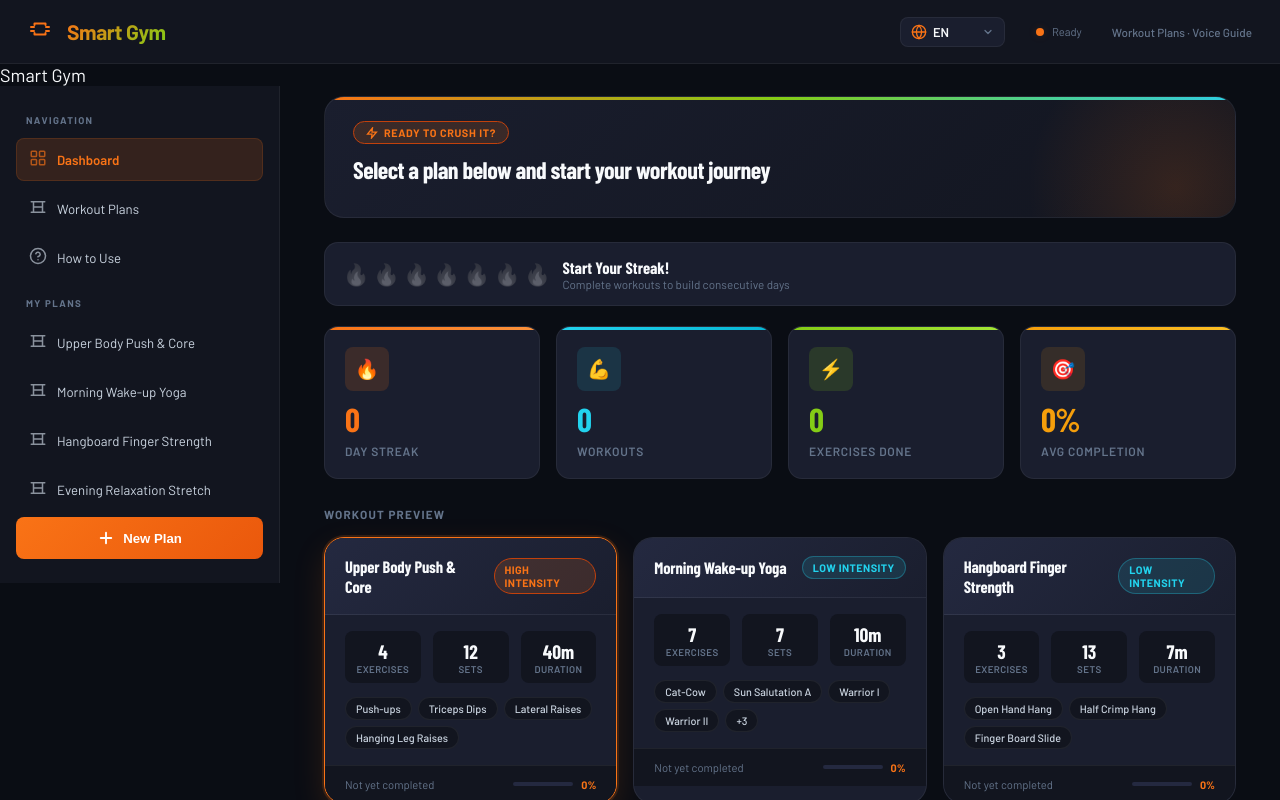
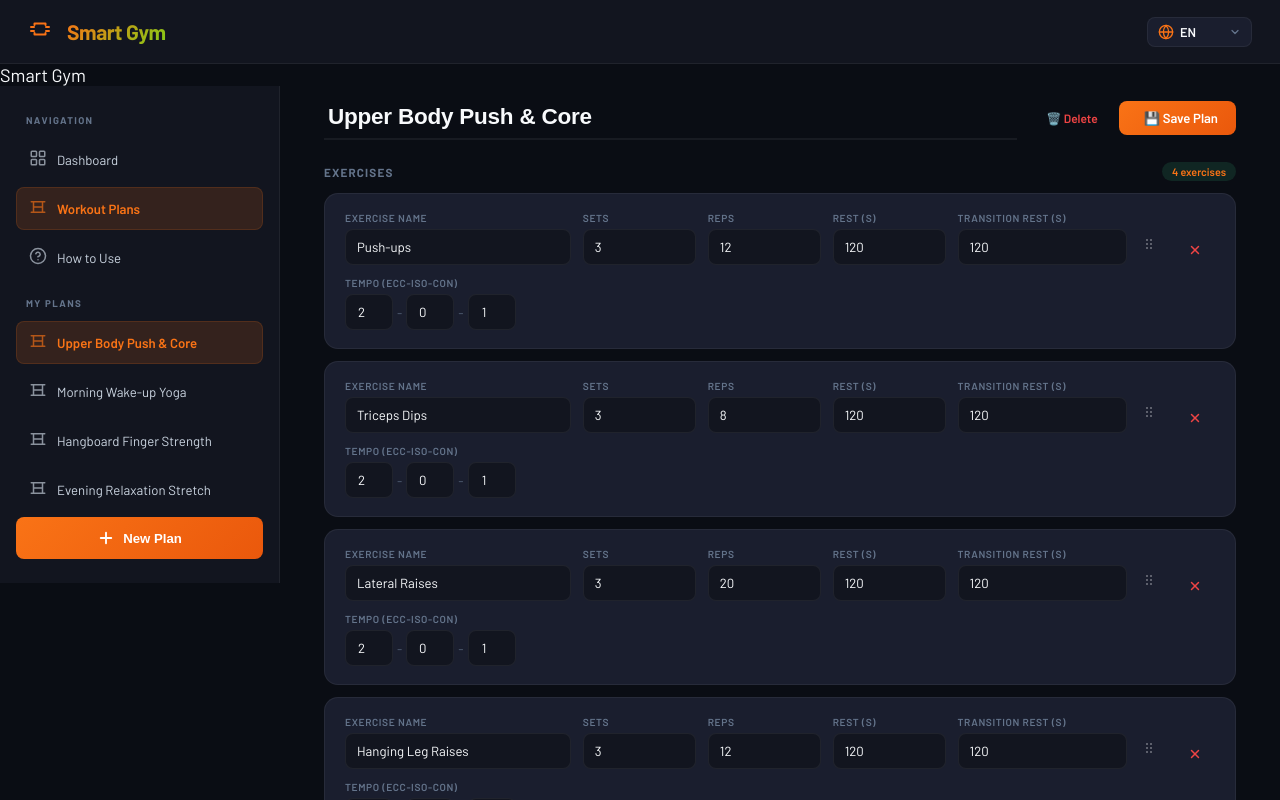
Before and after one commit to dxc7528/smart-gym, a React (Vite) app in the folder web/: page / in a window 1280 px wide. Shown: the top 800 px of the page. Built offline with nearby package versions, Linux system fonts and the light colour scheme; a web font is replaced by a local one.

Commit message:
refactor: set default landing page to plans and remove unused ModelStatus and offline PWA notification components

```diff
--- a/web/src/App.jsx
+++ b/web/src/App.jsx
@@ -19,7 +19,7 @@ export const ToastContext = createContext(null);
 seedDefaultPlans();
 
 export default function App() {
-  const [page, setPage] = useState('dashboard'); // 'dashboard' | 'plans' | 'howto'
+  const [page, setPage] = useState('plans'); // 'dashboard' | 'plans' | 'howto'
   const [mobileNavOpen, setMobileNavOpen] = useState(false);
   const [plans, setPlans] = useState(() => getAllPlans());
   const [currentPlanId, setCurrentPlanId] = useState(() => {
--- a/web/src/components/Layout.jsx
+++ b/web/src/components/Layout.jsx
@@ -1,6 +1,5 @@
 import React, { useContext } from 'react';
 import { AppContext } from '../App.jsx';
-import ModelStatus from './ModelStatus.jsx';
 import { t } from '../utils/i18n.js';
 
 const DumbbellIcon = () => (
@@ -39,7 +38,7 @@ const CloseIcon = () => (
 );
 
 export default function Layout({ children, sidebar, mobileNavOpen, setMobileNavOpen }) {
-  const { tts, lang, setLang } = useContext(AppContext);
+  const { lang, setLang } = useContext(AppContext);
 
   return (
     <div className="layout">
@@ -69,9 +68,6 @@ export default function Layout({ children, sidebar, mobileNavOpen, setMobileNavO
             <span className="lang-chevron"><ChevronIcon /></span>
           </div>
         </div>
-
-        <ModelStatus isReady={tts.isReady} lang={lang} />
-        <span className="subtitle" style={{ marginLeft: '1rem' }}>{t(lang, 'subtitle')}</span>
       </header>
 
       {/* Mobile nav overlay */}
--- a/web/src/components/PwaUpdater.jsx
+++ b/web/src/components/PwaUpdater.jsx
@@ -2,7 +2,6 @@ import { useRegisterSW } from 'virtual:pwa-register/react'
 
 export default function PwaUpdater() {
   const {
-    offlineReady: [offlineReady, setOfflineReady],
     needRefresh: [needRefresh],
     updateServiceWorker,
   } = useRegisterSW({
@@ -13,15 +12,6 @@ export default function PwaUpdater() {
       console.error('SW registration error', error)
     },
   })
-
-  if (offlineReady) {
-    setTimeout(() => setOfflineReady(false), 3000)
-    return (
-      <div className="pwa-toast pwa-toast--ready">
-        <span>已准备好离线使用</span>
-      </div>
-    )
-  }
 
   if (needRefresh) {
     return (
```
